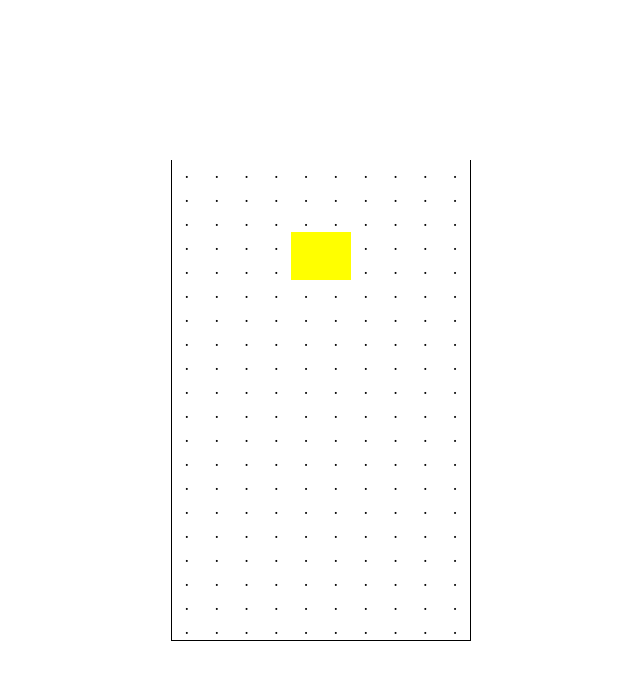
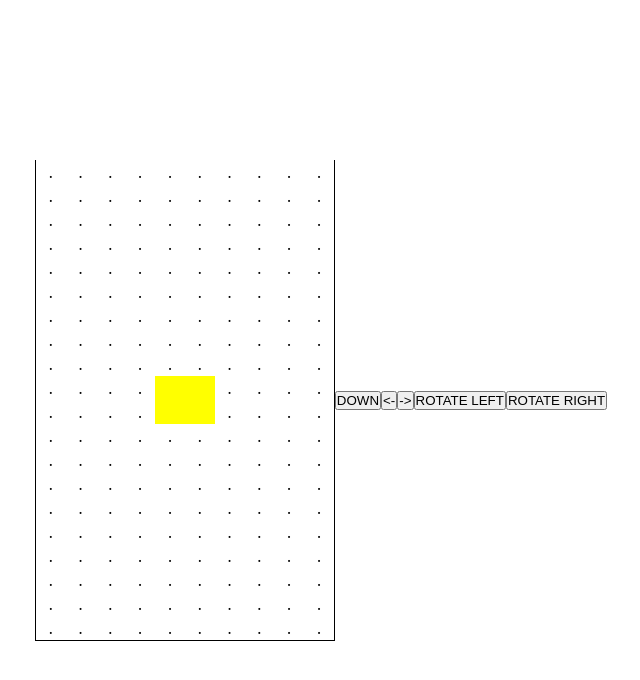
Before and after one commit to Tobshub/tetris, a React (Vite) app: page / in a window 1280 px wide. Shown: the top 680 px of the page, without its empty margins (319-959 px from the left). Built offline with nearby package versions, Linux system fonts and the light colour scheme.

Commit message:
create new block when last block has landed

```diff
--- a/src/App.tsx
+++ b/src/App.tsx
@@ -53,7 +53,8 @@
       console.log({ delta, currentBlock: board.currentBlock });
       lastTime = time;
       if (currentBlock) {
-        currentBlock.drop();
+        let canContinue = currentBlock.drop();
+        if (!canContinue) board.currentBlock = undefined;
       } else {
         board.newBlock(forceRender);
       }
@@ -68,7 +69,7 @@
   const rerender = useForceRerender();
   const [board] = useState(() => new Board());
 
-  const { update } = useGameState(board, rerender, { gameSpeed: 0.8 });
+  const { update } = useGameState(board, rerender, { gameSpeed: 2 });
 
   useEffect(() => {
     requestAnimationFrame(update);
@@ -108,10 +109,11 @@
           </ul>
         ))}
       </div>
-      {/* <button onClick={createBlock}>CREATE BLOCK</button> */}
-      {/* <button onClick={() => newBlock?.drop()}>DOWN</button> */}
-      {/* <button onClick={() => newBlock?.shift("left")}>{"<-"}</button> */}
-      {/* <button onClick={() => newBlock?.shift("right")}>{"->"}</button> */}
+      <button onClick={() => board.currentBlock?.drop()}>DOWN</button>
+      <button onClick={() => board.currentBlock?.shift("left")}>{"<-"}</button>
+      <button onClick={() => board.currentBlock?.shift("right")}>{"->"}</button>
+      <button>ROTATE LEFT</button>
+      <button>ROTATE RIGHT</button>
     </>
   );
 }
@@ -128,7 +130,7 @@
   newBlock(forceRender: () => void) {
     this.currentBlock = new Block(
       this.display,
-      { type: chooseRandomType(), orientation: ORIENTATION.HORIZONTAL },
+      { type: chooseRandomType() },
       forceRender
     );
     this.currentBlock?.render();
@@ -235,6 +237,9 @@
       });
     });
   }
+
+  rotate(direction: number) {
+  }
 }
 
 class Square {
@@ -309,14 +314,6 @@
   ],
 };
 
-const enum ORIENTATION {
-  VERTICAL,
-  HORIZONTAL,
-  VERTICAL_REVERSE,
-  HORIZONTAL_REVERSE,
-}
-
 type BlockInitProps = {
   type: keyof typeof BLOCKSHAPE;
-  orientation: ORIENTATION;
 };
```
